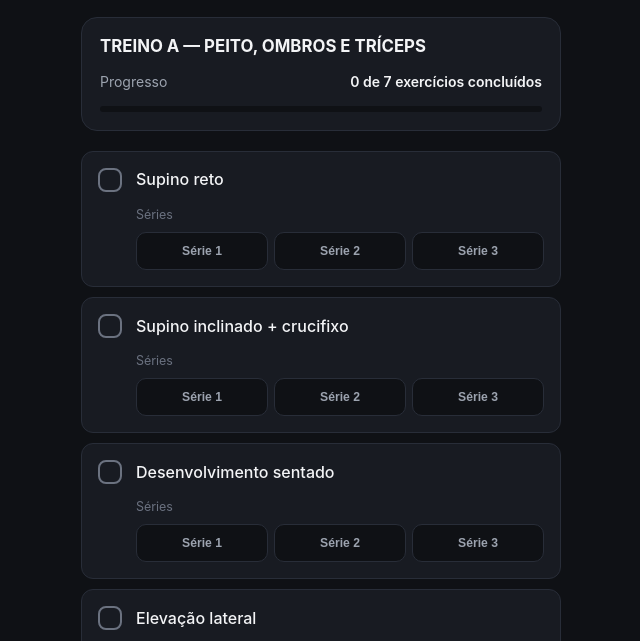
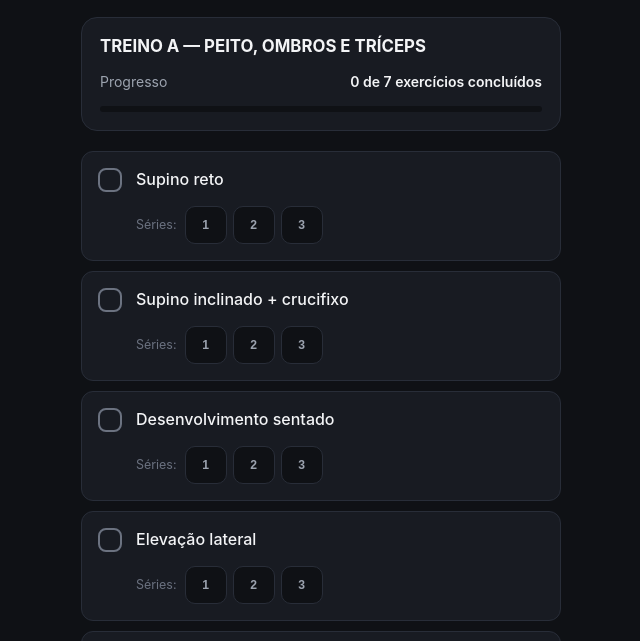
Before and after one commit to DayaneRPH/ficha-musculacao, a plain HTML site: page index.html in a window 1280 px wide. Shown: the part 155-796 px from the top of the page, without its empty margins (319-959 px from the left). Drawn offline with Linux system fonts and the light colour scheme.

Commit message:
Add files via upload

```diff
--- a/index.html
+++ b/index.html
@@ -227,22 +227,24 @@
       display: flex;
       align-items: center;
       gap: 6px;
-      flex-wrap: wrap;
+      flex-wrap: nowrap;
       padding-left: 38px;
     }
+
 
     .set-label {
       color: var(--text-muted);
       font-size: 0.78rem;
-      flex: 0 0 100%;
-      margin-bottom: 2px;
+      flex: 0 0 auto;
+      margin-right: 2px;
     }
 
     .set-btn {
-      flex: 1 1 0;
-      min-width: 0;
+      flex: 0 0 42px;
+      width: 42px;
+      min-width: 42px;
       min-height: 38px;
-      padding: 7px 4px;
+      padding: 7px 3px;
       border-radius: 10px;
       border: 1px solid var(--border-subtle);
       background: var(--bg-body);
@@ -670,14 +672,14 @@
         setsRow.className = "sets-row";
         const setsLabel = document.createElement("span");
         setsLabel.className = "set-label";
-        setsLabel.textContent = "Séries";
+        setsLabel.textContent = "Séries:";
         setsRow.appendChild(setsLabel);
 
         for (let set = 0; set < SETS_PER_EXERCISE; set++) {
           const setBtn = document.createElement("button");
           setBtn.type = "button";
           setBtn.className = `set-btn${doneSets.includes(set) ? " done" : ""}`;
-          setBtn.textContent = `Série ${set + 1}${doneSets.includes(set) ? " ✓" : ""}`;
+          setBtn.textContent = `${set + 1}${doneSets.includes(set) ? " ✓" : ""}`;
           setBtn.setAttribute("aria-pressed", doneSets.includes(set) ? "true" : "false");
           setBtn.addEventListener("click", () => toggleSet(index, set));
           setsRow.appendChild(setBtn);
```
